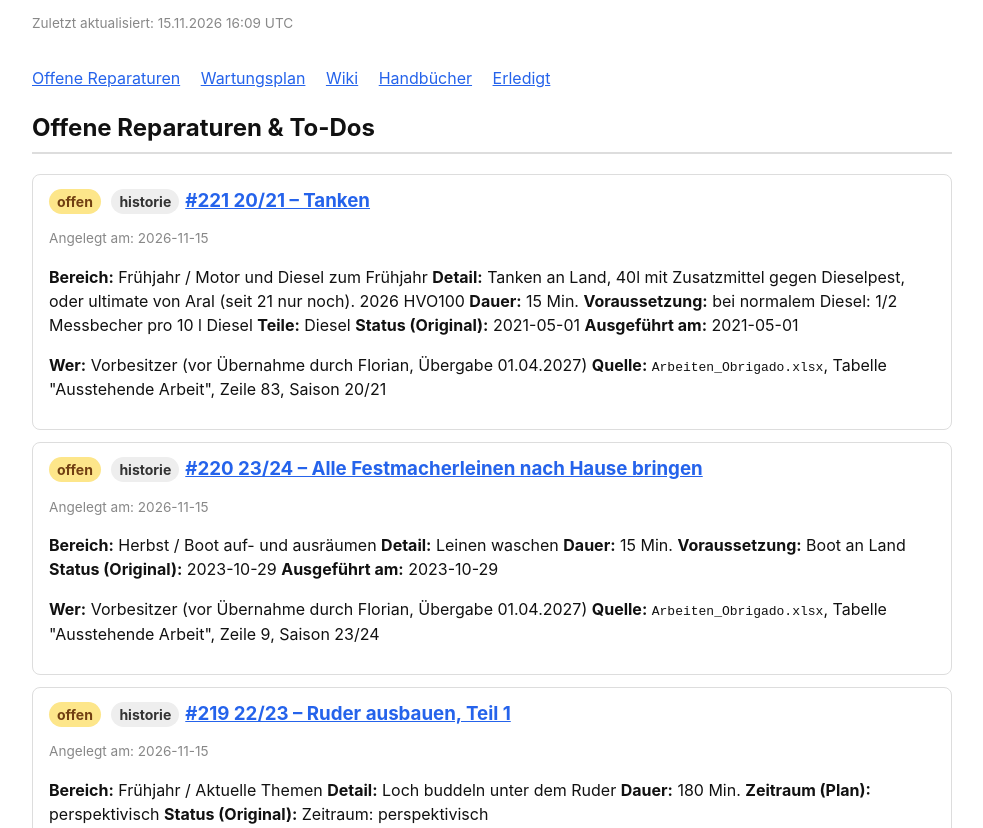
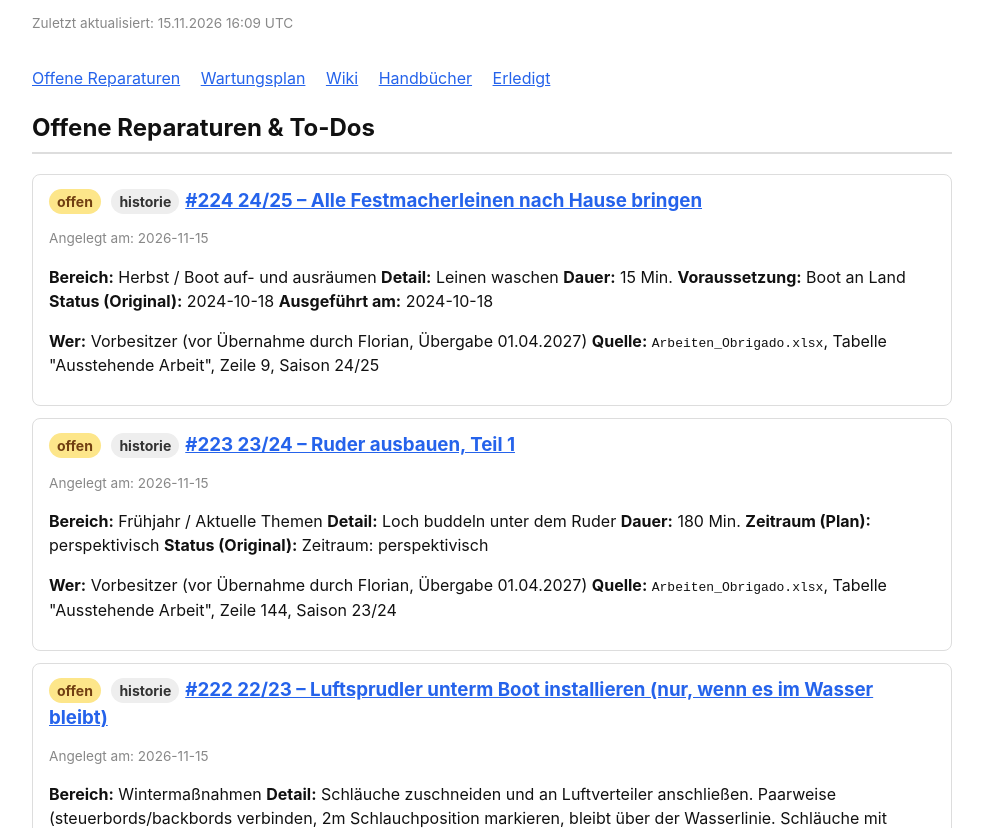
Before and after one commit to Flori0815/Obrigado-Dashboard, a plain HTML site: page index.html in a window 1280 px wide. Shown: the part 124-952 px from the top of the page, without its empty margins (148-1131 px from the left). Drawn offline with Linux system fonts and the light colour scheme.

Commit message:
Dashboard aktualisiert (2026-11-15T16:09:17Z)

```diff
--- a/index.html
+++ b/index.html
@@ -47,6 +47,42 @@
 <section id="reparaturen">
 <h2>Offene Reparaturen &amp; To-Dos</h2>
 <div class="issue">
+  <h3><span class="badge open">offen</span> <span class="badge">historie</span><a href="https://github.com/Flori0815/Obrigado/issues/224">#224 24/25 – Alle Festmacherleinen  nach Hause bringen</a></h3>
+  <p style="font-size:0.85em;color:#888">Angelegt am: 2026-11-15</p>
+  <p><strong>Bereich:</strong> Herbst / Boot auf- und ausräumen
+<strong>Detail:</strong> Leinen waschen
+<strong>Dauer:</strong> 15 Min.
+<strong>Voraussetzung:</strong> Boot an Land
+<strong>Status (Original):</strong> 2024-10-18
+<strong>Ausgeführt am:</strong> 2024-10-18</p>
+<p><strong>Wer:</strong> Vorbesitzer (vor Übernahme durch Florian, Übergabe 01.04.2027)
+<strong>Quelle:</strong> <code>Arbeiten_Obrigado.xlsx</code>, Tabelle "Ausstehende Arbeit", Zeile 9, Saison 24/25</p>
+</div>
+<div class="issue">
+  <h3><span class="badge open">offen</span> <span class="badge">historie</span><a href="https://github.com/Flori0815/Obrigado/issues/223">#223 23/24 – Ruder ausbauen, Teil 1</a></h3>
+  <p style="font-size:0.85em;color:#888">Angelegt am: 2026-11-15</p>
+  <p><strong>Bereich:</strong> Frühjahr / Aktuelle Themen
+<strong>Detail:</strong> Loch buddeln unter dem Ruder
+<strong>Dauer:</strong> 180 Min.
+<strong>Zeitraum (Plan):</strong> perspektivisch
+<strong>Status (Original):</strong> Zeitraum: perspektivisch</p>
+<p><strong>Wer:</strong> Vorbesitzer (vor Übernahme durch Florian, Übergabe 01.04.2027)
+<strong>Quelle:</strong> <code>Arbeiten_Obrigado.xlsx</code>, Tabelle "Ausstehende Arbeit", Zeile 144, Saison 23/24</p>
+</div>
+<div class="issue">
+  <h3><span class="badge open">offen</span> <span class="badge">historie</span><a href="https://github.com/Flori0815/Obrigado/issues/222">#222 22/23 – Luftsprudler unterm Boot installieren (nur, wenn es im Wasser bleibt)</a></h3>
+  <p style="font-size:0.85em;color:#888">Angelegt am: 2026-11-15</p>
+  <p><strong>Bereich:</strong> Wintermaßnahmen
+<strong>Detail:</strong> Schläuche zuschneiden und an Luftverteiler anschließen. Paarweise (steuerbords/backbords verbinden, 2m Schlauchposition markieren, bleibt über der Wasserlinie. Schläuche mit Kabelbinder fixieren. Sprudler über Zeitschaltuhr steuern
+<strong>Dauer:</strong> 90 Min.
+<strong>Voraussetzung:</strong> Boot im Wasser
+<strong>Teile:</strong> Luftsprudler und Schläuche, Zeitschaltuhr, evtl. auch Fernsteuerung oder über Außentemperaturfühler
+<strong>Status (Original):</strong> 2022-11-06
+<strong>Ausgeführt am:</strong> 2022-11-06</p>
+<p><strong>Wer:</strong> Vorbesitzer (vor Übernahme durch Florian, Übergabe 01.04.2027)
+<strong>Quelle:</strong> <code>Arbeiten_Obrigado.xlsx</code>, Tabelle "Ausstehende Arbeit", Zeile 37, Saison 22/23</p>
+</div>
+<div class="issue">
   <h3><span class="badge open">offen</span> <span class="badge">historie</span><a href="https://github.com/Flori0815/Obrigado/issues/221">#221 20/21 – Tanken</a></h3>
   <p style="font-size:0.85em;color:#888">Angelegt am: 2026-11-15</p>
   <p><strong>Bereich:</strong> Frühjahr / Motor und Diesel zum Frühjahr
@@ -1197,41 +1233,6 @@
 <strong>Ausgeführt am:</strong> 2023-10-29</p>
 <p><strong>Wer:</strong> Vorbesitzer (vor Übernahme durch Florian, Übergabe 01.04.2027)
 <strong>Quelle:</strong> <code>Arbeiten_Obrigado.xlsx</code>, Tabelle "Ausstehende Arbeit", Zeile 34, Saison 23/24</p>
-</div>
-<div class="issue">
-  <h3><span class="badge open">offen</span> <span class="badge">historie</span><a href="https://github.com/Flori0815/Obrigado/issues/124">#124 17/18 – Deck vom Boot polieren</a></h3>
-  <p style="font-size:0.85em;color:#888">Angelegt am: 2026-11-15</p>
-  <p><strong>Bereich:</strong> Frühjahr / Boot seeklar machen
-<strong>Detail:</strong> Mit der Poliermaschine Oberflächen bearbeiten
-<strong>Dauer:</strong> 120 Min.
-<strong>Voraussetzung:</strong> Boot an Land, ggf. mit Akku Excenter, frostfrei
-<strong>Teile:</strong> Poliermaschine, Pads, Aufsatz für Excenterschleifer, Politur bei Thomas Brosda, Kabeltrommel, Kabel für Poliermaschinen, Wassereimer
-<strong>Zeitraum (Plan):</strong> Frühjahr, vor dem Wassern, vor 21.4.2018
-<strong>Status (Original):</strong> erl. 28. und 29.04.2018
-<strong>Ausgeführt am:</strong> 2018-04-29</p>
-<p><strong>Wer:</strong> Vorbesitzer (vor Übernahme durch Florian, Übergabe 01.04.2027)
-<strong>Quelle:</strong> <code>Arbeiten_Obrigado.xlsx</code>, Tabelle "Ausstehende Arbeit", Zeile 79, Saison 17/18</p>
-</div>
-<div class="issue">
-  <h3><span class="badge open">offen</span> <span class="badge">historie</span><a href="https://github.com/Flori0815/Obrigado/issues/123">#123 19/20 – Bolzen und Scheiben Lümmelbeschlag erneuern</a></h3>
-  <p style="font-size:0.85em;color:#888">Angelegt am: 2026-11-15</p>
-  <p><strong>Bereich:</strong> Frühjahr / Aktuelle Themen
-<strong>Status (Original):</strong> erl. 07.06.2020
-<strong>Ausgeführt am:</strong> 2020-06-07</p>
-<p><strong>Wer:</strong> Vorbesitzer (vor Übernahme durch Florian, Übergabe 01.04.2027)
-<strong>Quelle:</strong> <code>Arbeiten_Obrigado.xlsx</code>, Tabelle "Ausstehende Arbeit", Zeile 124, Saison 19/20</p>
-</div>
-<div class="issue">
-  <h3><span class="badge open">offen</span> <span class="badge">historie</span><a href="https://github.com/Flori0815/Obrigado/issues/122">#122 22/23 – Bilge auswischen, Restmengen aufnehmen</a></h3>
-  <p style="font-size:0.85em;color:#888">Angelegt am: 2026-11-15</p>
-  <p><strong>Bereich:</strong> Wintermaßnahmen
-<strong>Dauer:</strong> 30 Min.
-<strong>Voraussetzung:</strong> Boot an Land oder im Wasser
-<strong>Teile:</strong> Lappen, Stirnleuchte
-<strong>Status (Original):</strong> 2022-11-05
-<strong>Ausgeführt am:</strong> 2022-11-05</p>
-<p><strong>Wer:</strong> Vorbesitzer (vor Übernahme durch Florian, Übergabe 01.04.2027)
-<strong>Quelle:</strong> <code>Arbeiten_Obrigado.xlsx</code>, Tabelle "Ausstehende Arbeit", Zeile 34, Saison 22/23</p>
 </div>
 </section>
 
```
